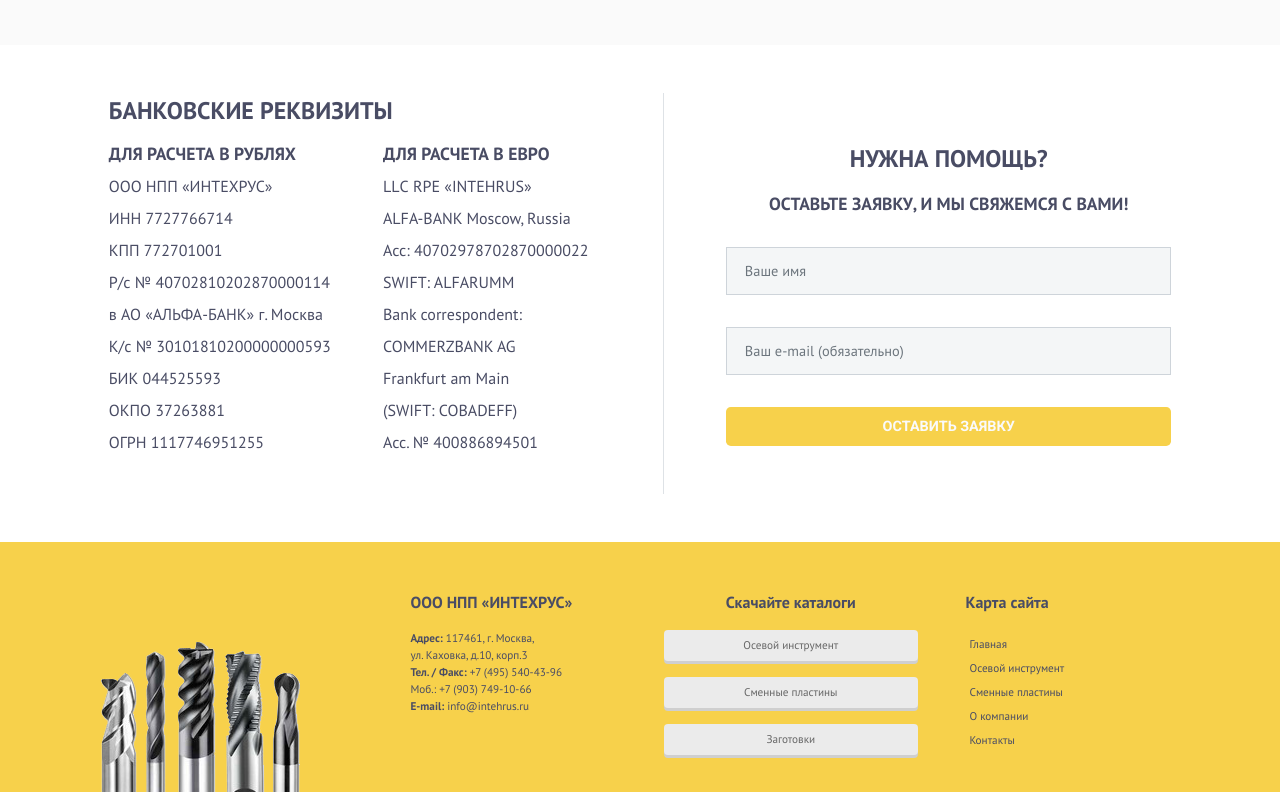
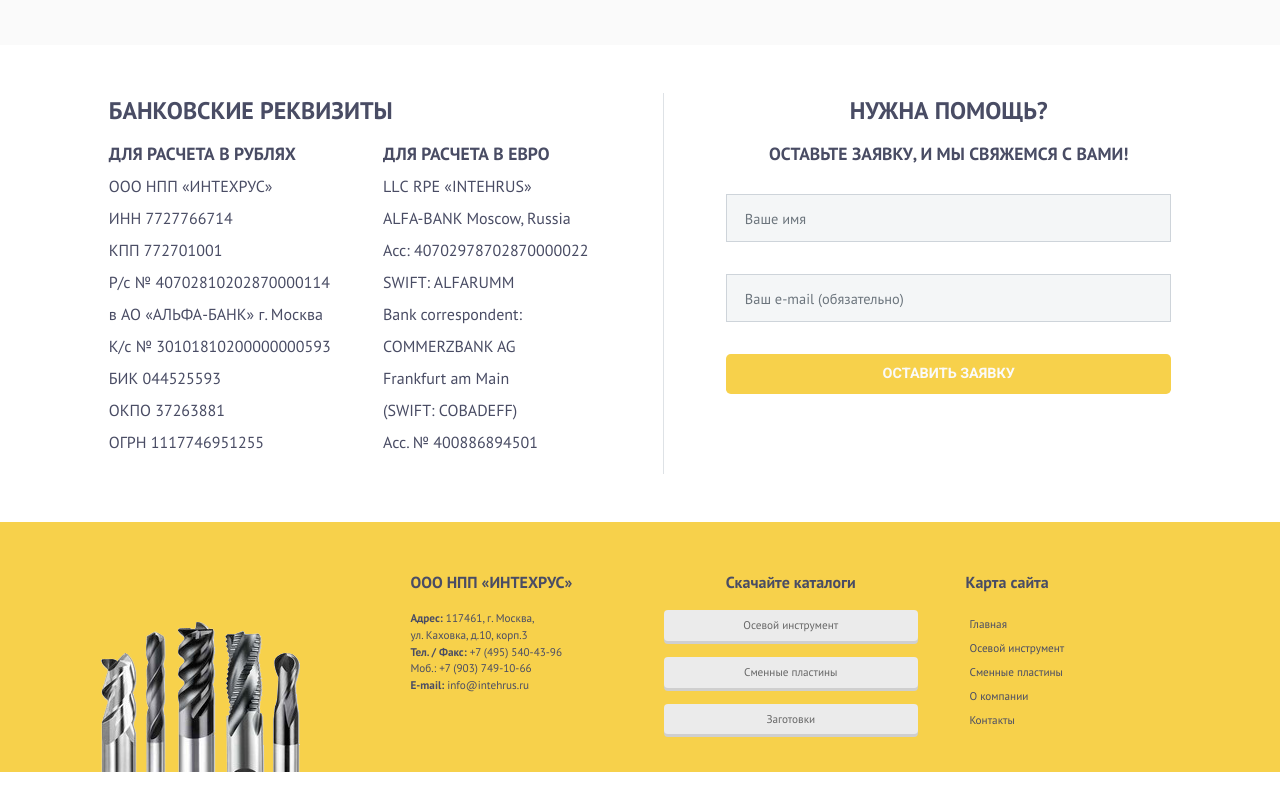
Before and after one commit to ignidin/intehrus-rework.github.io, a plain HTML site: page contacts.html in a window 1280 px wide. Shown: the part 1275-2067 px from the top of the page. Drawn offline with nearby package versions, Linux system fonts and the light colour scheme.

Commit message:
h Contacts page Form fix

```diff
--- a/contacts.html
+++ b/contacts.html
@@ -127,7 +127,7 @@
               <span>Acc. № 400886894501</span>
             </p>
           </div>
-          <div class="col-sm-10 col-md-8 col-lg-5 feedback text-center my-sm-5">
+          <div class="col-sm-10 col-md-8 col-lg-5 feedback text-center align-self-start mb-sm-5">
             <h2>Нужна помощь?</h2>
             <h3 class="pb-3">Оставьте заявку, и мы свяжемся с вами!</h3>
             <form>
--- a/css/custom.css
+++ b/css/custom.css
@@ -512,6 +512,10 @@ body {
 
 /* Feedback form */
 
+.feedback h3 {
+  line-height: 2rem;
+}
+
 .form-group input {
   background-color: #f4f6f7;
   border-radius: 0;
```
